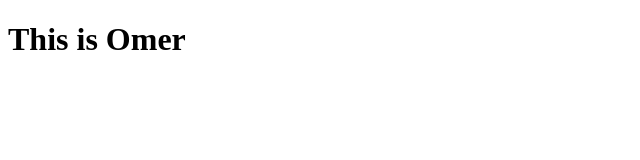
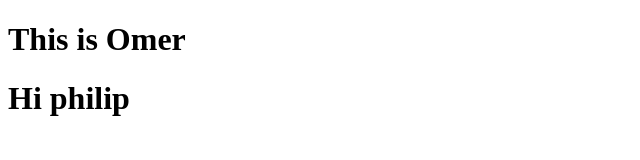
Before and after one commit to cinna-dev/future-developer-G2, a plain HTML site: page index.html in a window 1280 px wide. Shown: the whole page, without its empty margins (0-640 px from the left). Drawn offline with Linux system fonts and the light colour scheme.

Commit message:
new changes from omer

```diff
--- a/index.html
+++ b/index.html
@@ -8,6 +8,7 @@
 </head>
 <body>
     <h1>This is  Omer</h1>
+    <h1>Hi philip</h1>
     <div></div>
 </body>
 </html>
```
